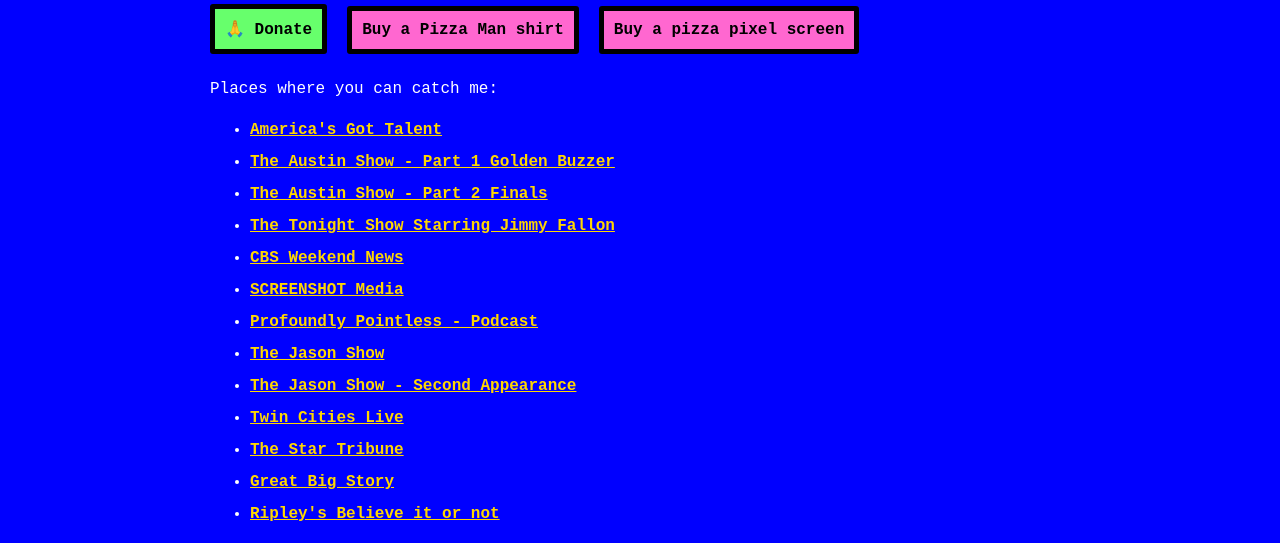
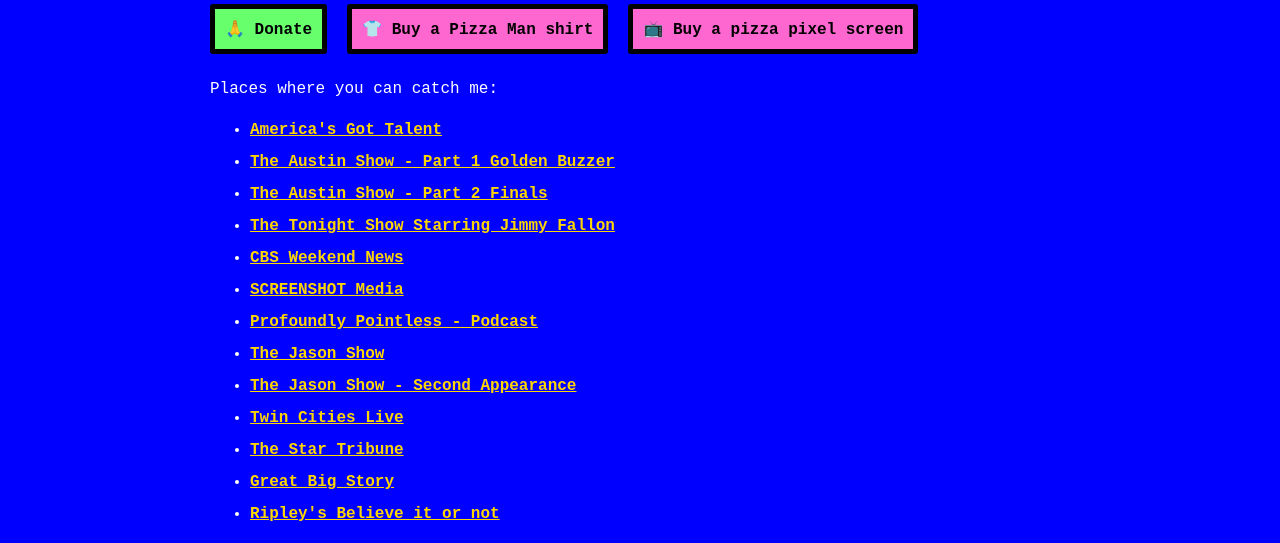
Before and after one commit to ndiesslin/pizzaman, a Gatsby site: page / in a window 1280 px wide. Shown: the part 427-970 px from the top of the page. Built offline with nearby package versions, Linux system fonts and the light colour scheme; Gatsby itself is replaced by a stand-in of ours.

Commit message:
Add emojis

```diff
--- a/src/pages/index.js
+++ b/src/pages/index.js
@@ -188,8 +188,8 @@
       <section>
         <p>
           <a href="https://ko-fi.com/pizzaman" target="_blank" class="button button--green">🙏 Donate</a>
-          <a href="https://www.redbubble.com/i/t-shirt/Pizza-Man-Nick-Diesslin-Pizza-Slice-by-PizzaManNick/88963887.IJ6L0" target="_blank" class="button">Buy a Pizza Man shirt</a>
-          <a href="https://divoominternational.com/PizzaMan" target="_blank" class="button">Buy a pizza pixel screen</a>
+          <a href="https://www.redbubble.com/i/t-shirt/Pizza-Man-Nick-Diesslin-Pizza-Slice-by-PizzaManNick/88963887.IJ6L0" target="_blank" class="button">👕 Buy a Pizza Man shirt</a>
+          <a href="https://divoominternational.com/PizzaMan" target="_blank" class="button">📺 Buy a pizza pixel screen</a>
         </p>
       </section>
       <section>
```
